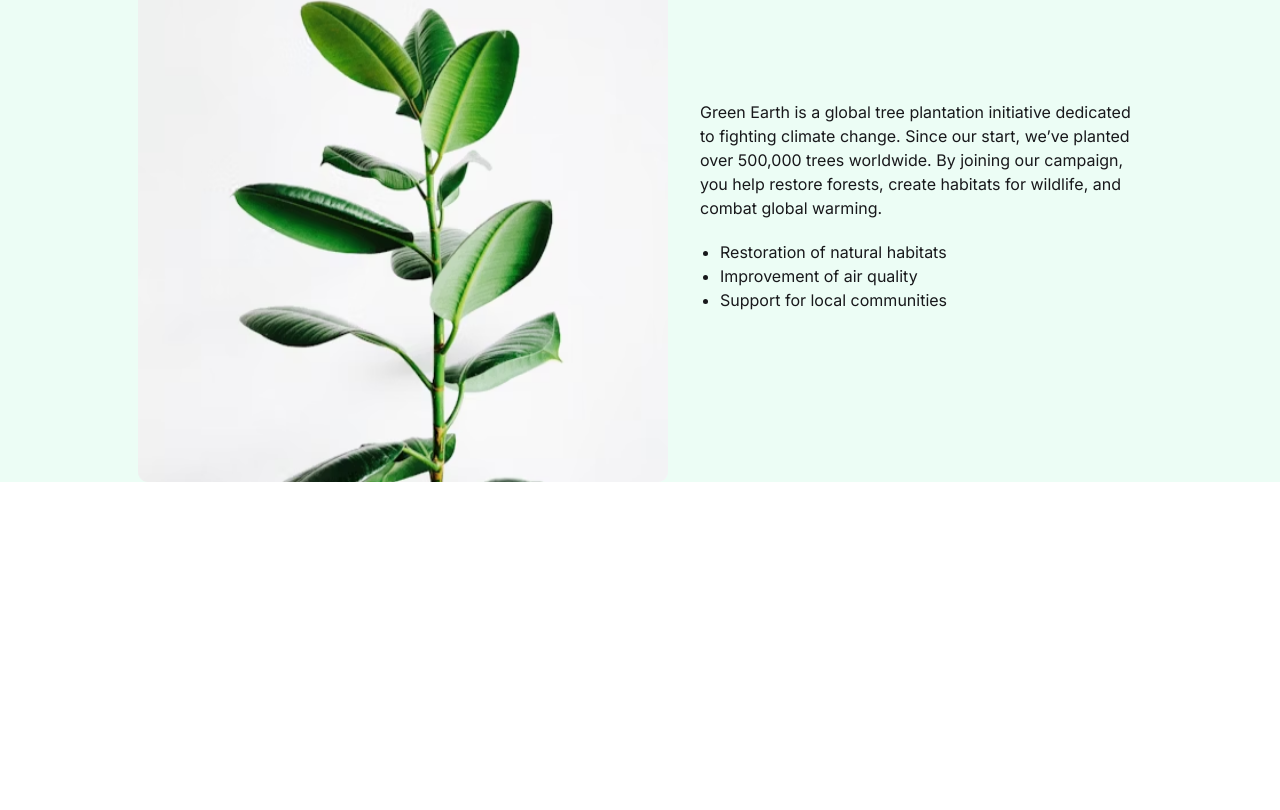
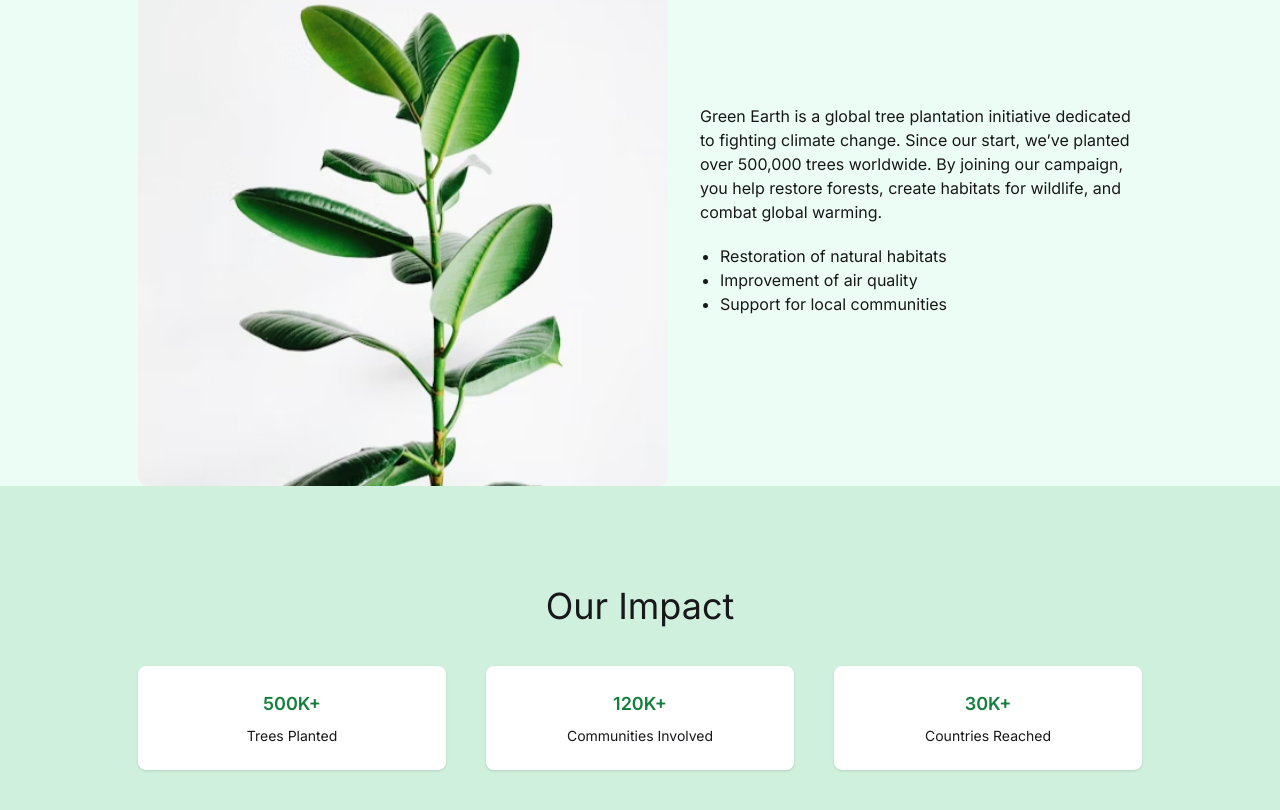
Before and after one commit to engsanjid/Green-Earth, a plain HTML site: page index.html in a window 1280 px wide. Shown: the part 634-1444 px from the top of the page. Before the commit the page ends 1116 px from the top, so only its background shows below. Drawn offline with nearby package versions, Linux system fonts and the light colour scheme.

Commit message:
Our Impact Section

```diff
--- a/index.html
+++ b/index.html
@@ -64,7 +64,7 @@
 <!--About Campaign-->
 
    <section class="px-[138px] bg-emerald-50 ">
-   <h1 class="text-center p-[40px] text-3xl">About the Campaign</h1>
+   <h1 class="text-center p-[40px] text-4xl">About the Campaign</h1>
    <div class="flex gap-8">
     <img src="/assets/about.png" alt="">
     <div class="pt-[170px] pb-[170px]">
@@ -78,15 +78,34 @@
       </ul>
     </div>
    </div>
-
 </section>
 
 
 
 <!--Our Impact Section-->
-<section>
+<section class="px-[138px] bg-[#CFF0DC] pt-[100px] pb-[100px]">
+  <h1 class="text-center pb-[40px] text-4xl">Our Impact</h1>
 
-
+<div class="flex gap-10">
+  <div class="card w-96 bg-base-100 card-md shadow-sm">
+     <div class="card-body text-center items-center">
+       <h2 class="card-title text-[#15803D]">500K+</h2>
+       <p>Trees Planted</p>
+     </div>
+  </div>
+  <div class="card w-96 bg-base-100 card-md shadow-sm">
+     <div class="card-body text-center items-center">
+       <h2 class="card-title text-[#15803D]">120K+</h2>
+       <p>Communities Involved</p>
+     </div>
+  </div>
+   <div class="card w-96 bg-base-100 card-md shadow-sm">
+      <div class="card-body text-center items-center">
+        <h2 class="card-title text-[#15803D]">30K+</h2>
+        <p>Countries Reached</p>
+      </div>
+   </div>
+ </div>
 </section>
 
 </body>
```
